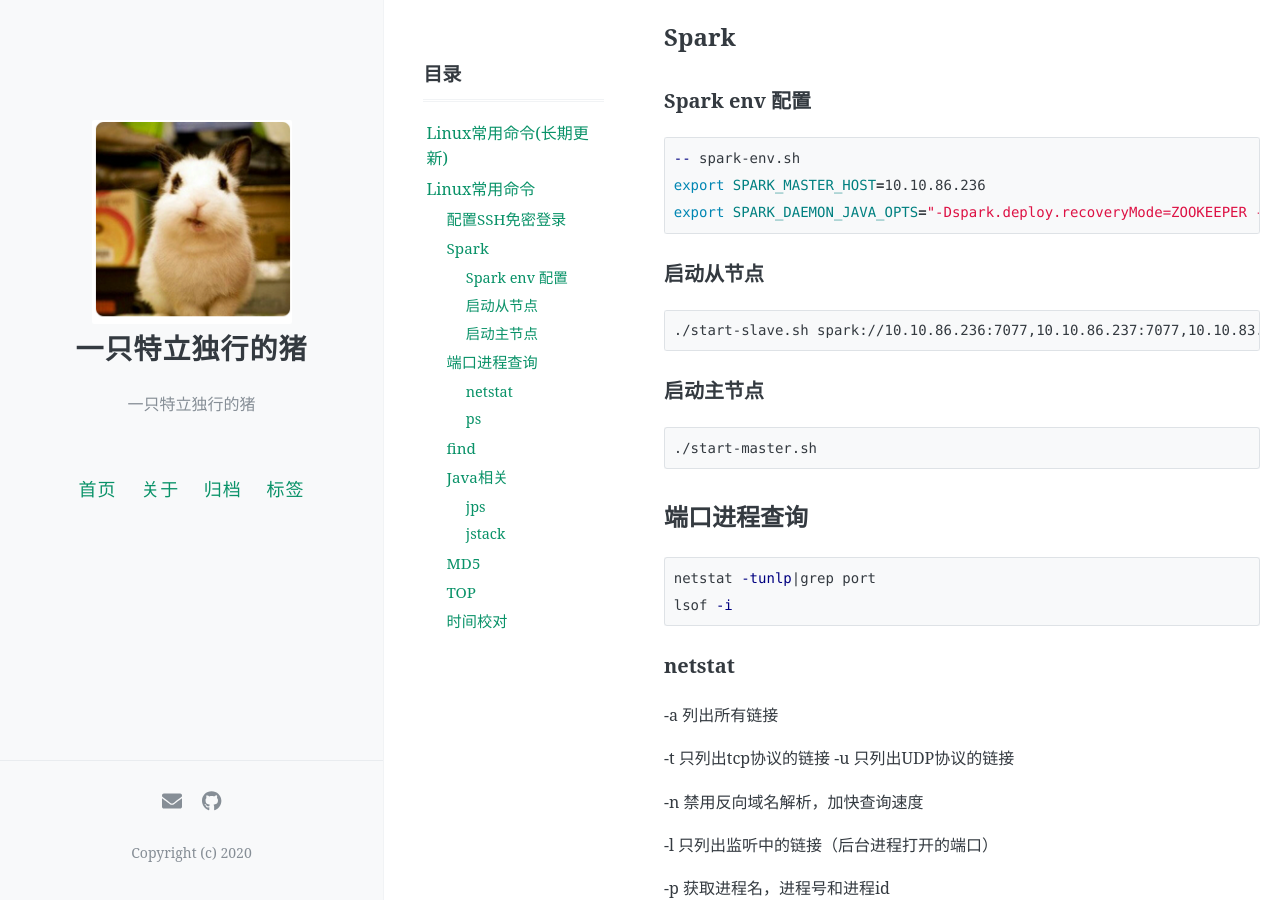
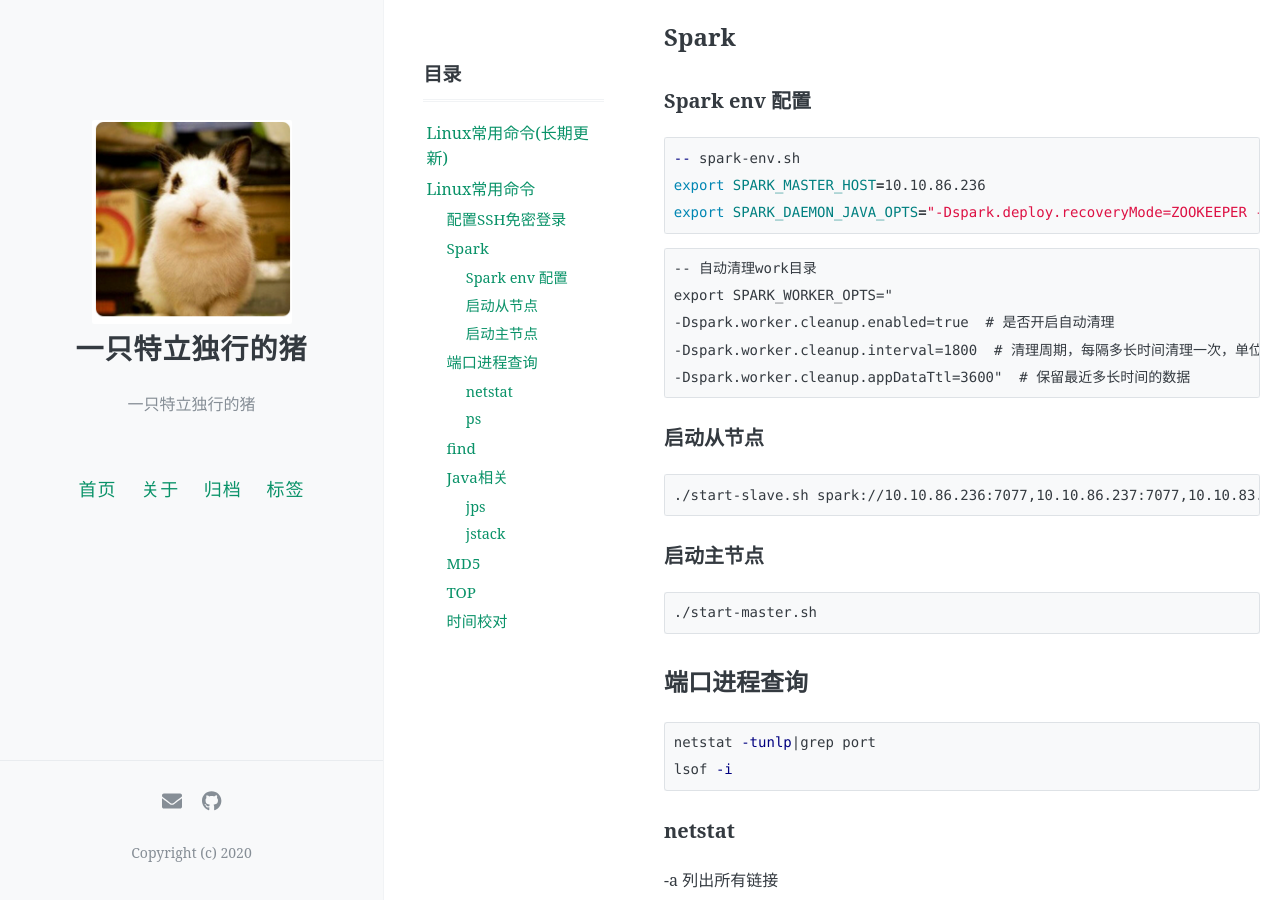
Before and after one commit to linweiyu/linweiyu.github.io, a Jekyll site: the page built from _posts/Linux/2020-03-08-linux-common-cmd.md, in a window 1280 px wide and 900 px high, scrolled down 418 px. Built offline with Jekyll 4.4.1, drawn with Linux system fonts in a browser that asks for light colours; comment, search, counter and statistics services are not loaded.

````diff
--- a/_posts/Linux/2020-03-08-linux-common-cmd.md
+++ b/_posts/Linux/2020-03-08-linux-common-cmd.md
@@ -29,6 +29,14 @@
 -- spark-env.sh
 export SPARK_MASTER_HOST=10.10.86.236
 export SPARK_DAEMON_JAVA_OPTS="-Dspark.deploy.recoveryMode=ZOOKEEPER -Dspark.deploy.zookeeper.url=10.0.83.99:2181,10.10.86.236:2181,10.10.86.237:2181 -Dspark.deploy.zookeeper.dir=/home/spark/spark"
+```
+
+```
+-- 自动清理work目录
+export SPARK_WORKER_OPTS="
+-Dspark.worker.cleanup.enabled=true  # 是否开启自动清理
+-Dspark.worker.cleanup.interval=1800  # 清理周期，每隔多长时间清理一次，单位秒
+-Dspark.worker.cleanup.appDataTtl=3600"  # 保留最近多长时间的数据
 ```
 
 ### 启动从节点
````
Also changed, not shown: _posts/front/2020-06-02-vue.md (added, +60 -0 lines).
